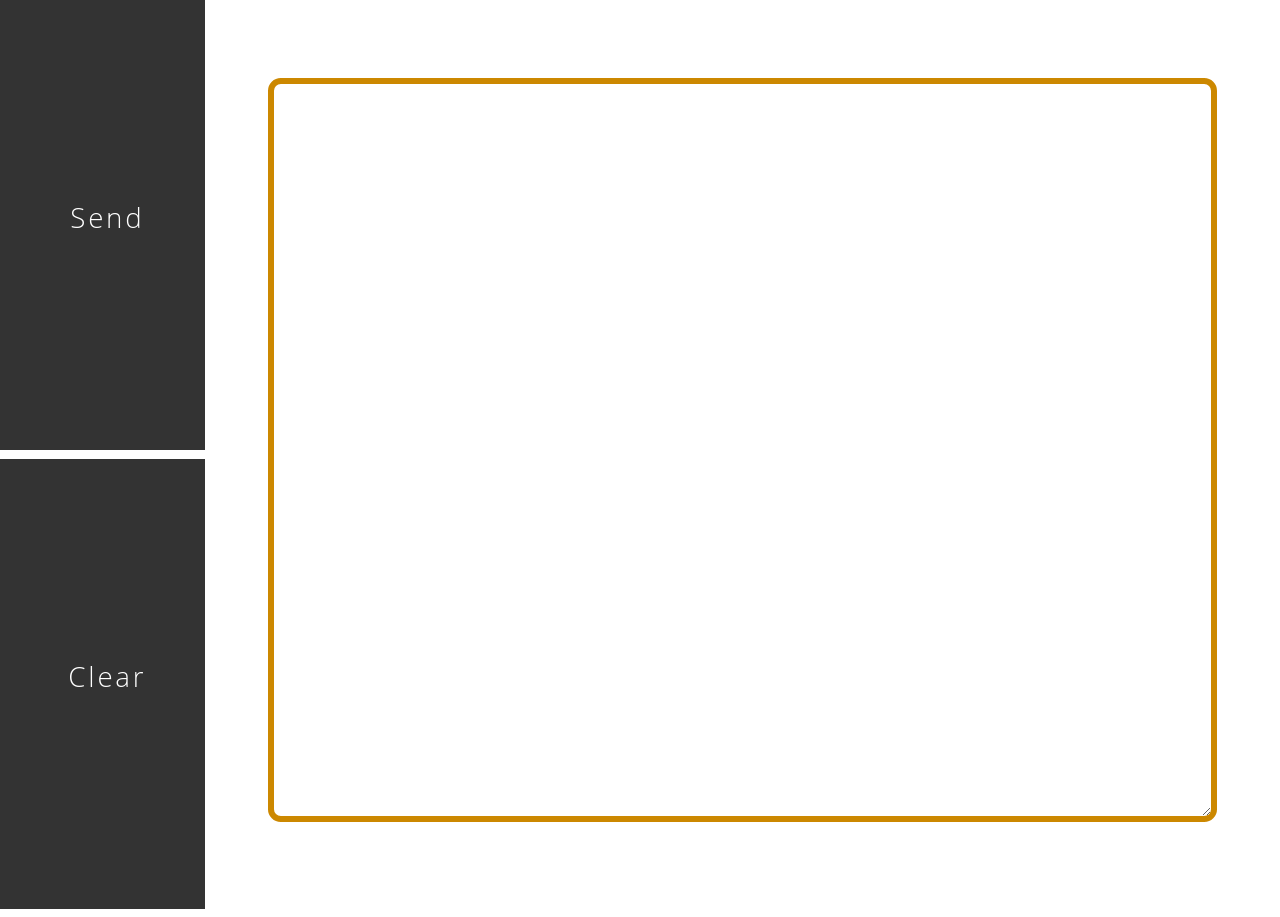
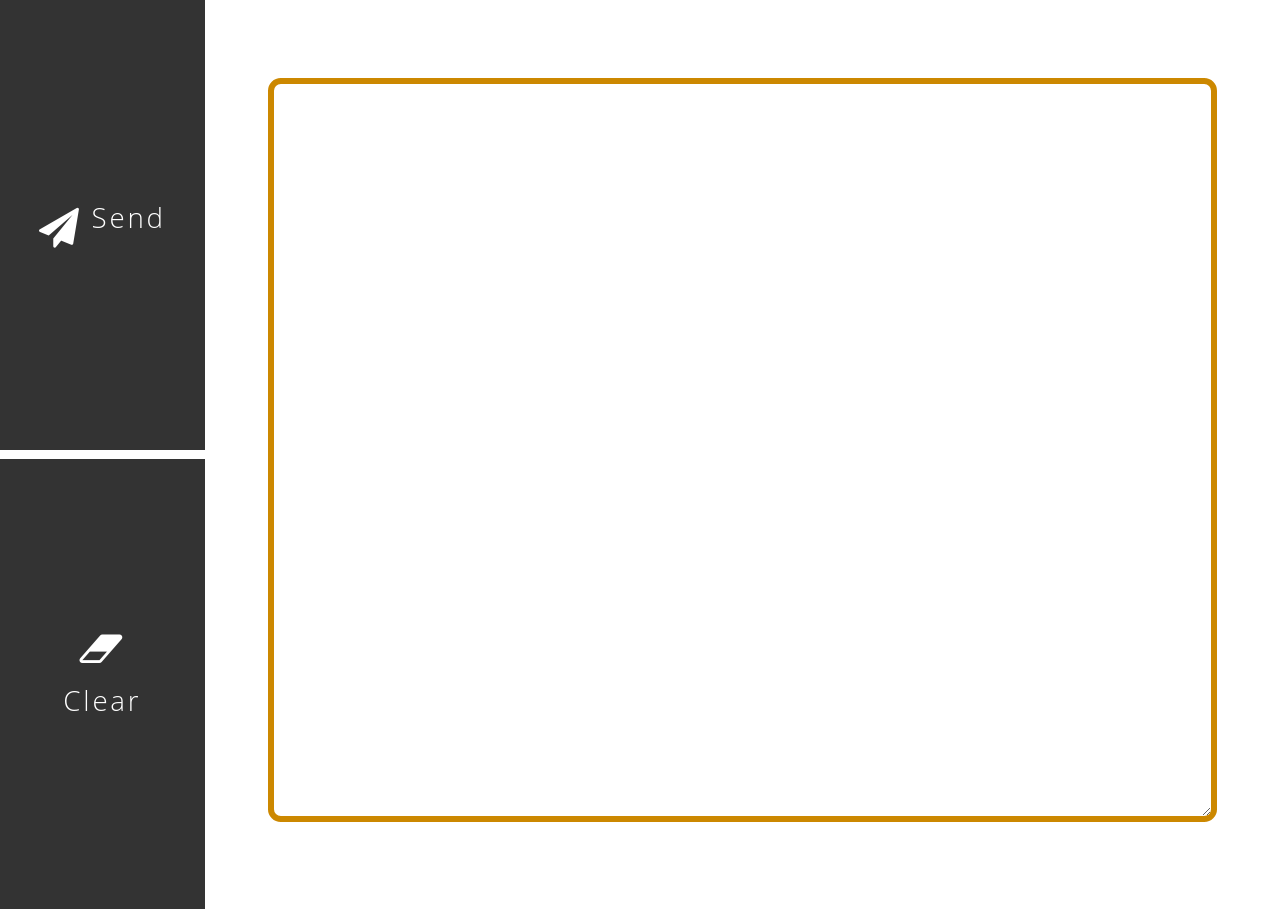
Before and after one commit to moutend/ORTClip, a Jekyll site: the page built from playground/index.md, in a window 1280 px wide. Built offline with Jekyll 4.4.1, drawn with Linux system fonts in a browser that asks for light colours; nearby versions of some CDN libraries.

Commit message:
Modify to use font-awesome CDN

```diff
--- a/playground/_includes/head.html
+++ b/playground/_includes/head.html
@@ -3,6 +3,8 @@
   <meta name="viewport" content="width=device-width, initial-scale=1.0, maximum-scale=1.0, user-scalable=no" />
   <link rel="canonical" href="{{ site.url }}" />
   <link rel="stylesheet" href="{{ site.url }}css/main.css">
+  <link rel="stylesheet" href="//maxcdn.bootstrapcdn.com/font-awesome/4.3.0/css/font-awesome.min.css">
   <title>{{ site.title }}</title>
+  <script src="{{ site.url }}js/qrcode.min.js"></script>
   <script src="{{ site.url }}js/main.min.js"></script>
 </head>
```
